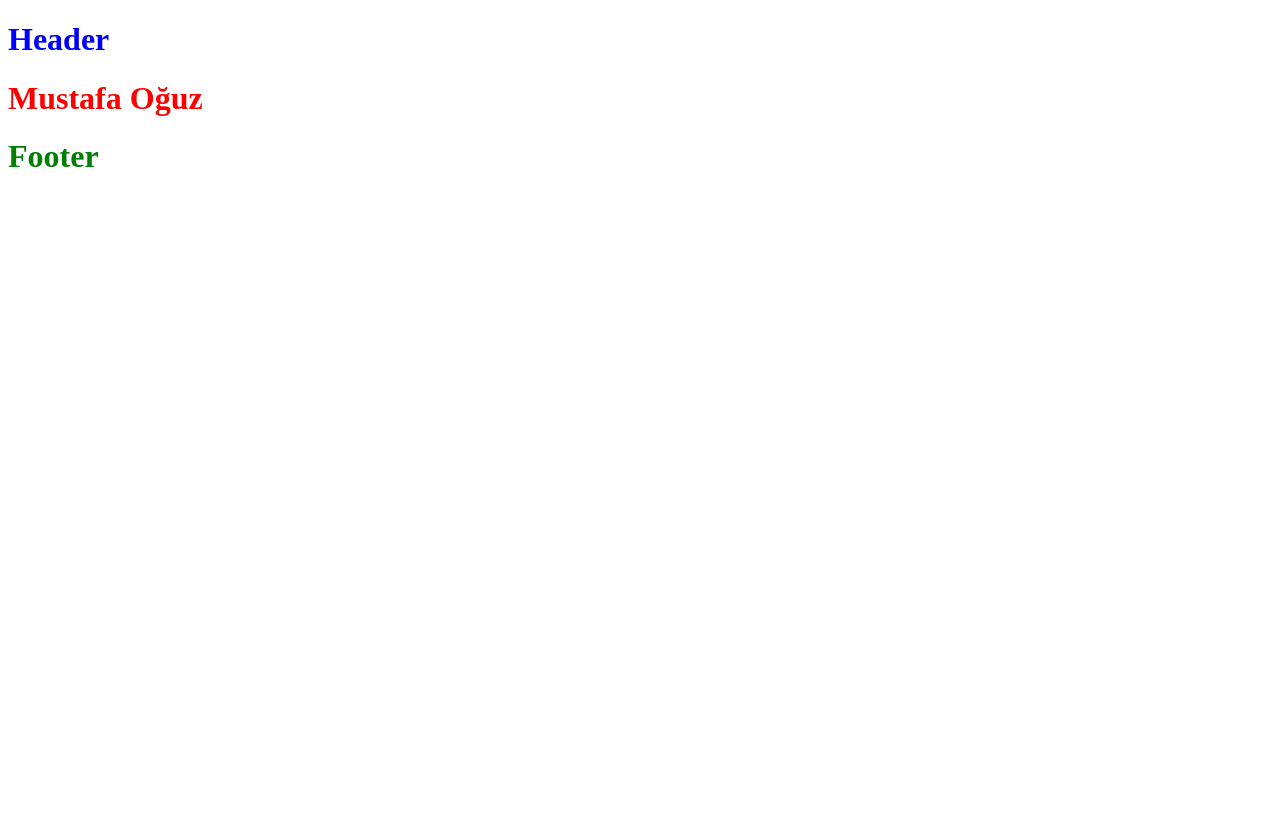
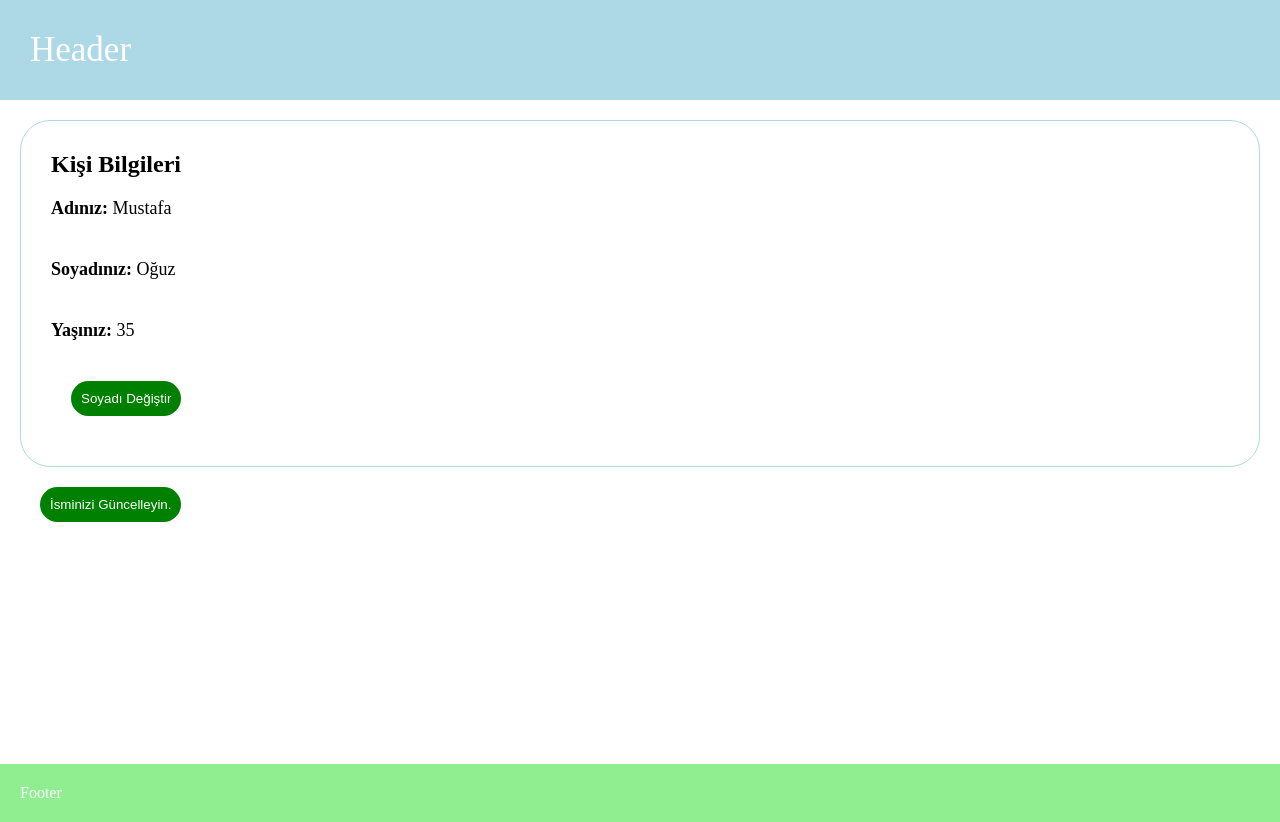
Before and after one commit to msabrioguz/Vue3-Ders, a Vue app in the folder 16-firstapp/: page / in a window 1280 px wide. Before the commit the page ends 800 px from the top, so only its background shows below. Built offline with nearby package versions, Linux system fonts and the light colour scheme.

Commit message:
Güncelleme

```diff
--- a/16-firstapp/src/App.vue
+++ b/16-firstapp/src/App.vue
@@ -2,21 +2,54 @@
   <div>
     <HeaderComponent />
     <div class="container">
-      <h1>{{ name }}</h1>
+      <PersonComponent
+        :name="data.name"
+        :lastname="data.lastName"
+        :age="data.age"
+        @onUpdateLastName="handleUpdateLastName"
+      />
+      <button @click="updateName">İsminizi Güncelleyin.</button>
     </div>
     <FooterComponent />
   </div>
 </template>
 
 <script setup>
-import { ref } from 'vue';
 import FooterComponent from '@/components/Fixed/FooterComponent.vue';
+import PersonComponent from '@/components/UserInformation/PersonComponent.vue';
+import { reactive } from 'vue';
 
-const name = ref('Mustafa Oğuz');
+const data = reactive({
+  name: 'Mustafa',
+  lastName: 'Oğuz',
+  age: 35
+});
+
+const updateName = () => {
+  data.name = 'Ali';
+};
+
+const handleUpdateLastName = (lastName) => {
+  data.lastName = lastName;
+};
 </script>
 
 <style>
-h1 {
-  color: red;
+* {
+  margin: 0;
+  padding: 0;
+  box-sizing: border-box;
+}
+.container {
+  min-height: 83vh;
+  padding: 20px;
+}
+button {
+  padding: 10px;
+  border: none;
+  border-radius: 30px;
+  background-color: green;
+  color: white;
+  margin: 20px;
 }
 </style>
--- a/16-firstapp/src/components/Fixed/FooterComponent.vue
+++ b/16-firstapp/src/components/Fixed/FooterComponent.vue
@@ -1,13 +1,19 @@
 <template>
   <div>
-    <h1>Footer</h1>
+    <footer>
+        <div>
+            Footer
+        </div>
+    </footer>
   </div>
 </template>
 
 <script setup></script>
 
 <style scoped>
-h1 {
-  color: green;
+footer{
+    background-color: lightgreen;
+    color: white;
+    padding: 20px;
 }
 </style>
--- a/16-firstapp/src/components/Fixed/HeaderComponent.vue
+++ b/16-firstapp/src/components/Fixed/HeaderComponent.vue
@@ -1,13 +1,20 @@
 <template>
   <div>
-    <h1>Header</h1>
+    <header>
+        <div>
+            Header
+        </div>
+    </header>
   </div>
 </template>
 
 <script setup></script>
 
 <style scoped>
-h1 {
-  color: blue;
+header {
+    background-color: lightblue;
+    color:white;
+    font-size: 35px;
+    padding: 30px;
 }
 </style>
--- /dev/null
+++ b/16-firstapp/src/components/UserInformation/PersonComponent.vue
@@ -0,0 +1,41 @@
+<template>
+  <div class="personContainer">
+    <h2>Kişi Bilgileri</h2>
+    <ul>
+      <li><span> Adınız: </span> {{ name }}</li>
+      <li><span> Soyadınız: </span> {{ lastname }}</li>
+      <li><span> Yaşınız: </span> {{ age }}</li>
+    </ul>
+
+    <button @click="updateLastName">Soyadı Değiştir</button>
+  </div>
+</template>
+
+<script setup>
+
+const emit = defineEmits(['onUpdateLastName']);
+
+defineProps({ name: String, lastname: String, age: Number });
+
+const updateLastName = () => {
+    emit('onUpdateLastName', 'Yavaş');
+}
+</script>
+
+<style scoped>
+ul {
+  list-style-type: none;
+}
+ul li {
+  padding: 20px 0;
+  font-size: 18px;
+}
+span {
+  font-weight: bold;
+}
+.personContainer {
+  border: 1px solid lightblue;
+  padding: 30px;
+  border-radius: 30px;
+}
+</style>
--- a/16-firstapp/src/main.js
+++ b/16-firstapp/src/main.js
@@ -3,12 +3,8 @@
 import { createApp } from 'vue';
 import App from './App.vue';
 import HeaderComponent from '@/components/Fixed/HeaderComponent.vue';
-import FooterComponent from '@/components/Fixed/FooterComponent.vue';
 
 const app = createApp(App);
 app.component('HeaderComponent', HeaderComponent);
-app.component('FooterComponent', FooterComponent);
-
-app.use()
 
 app.mount('#app');
```
